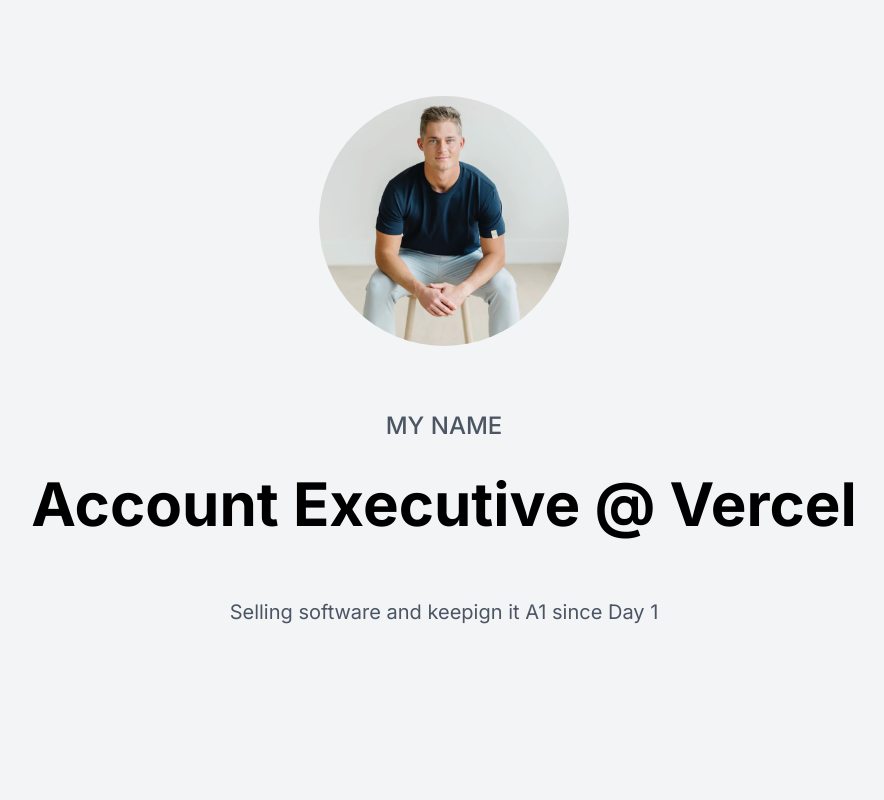
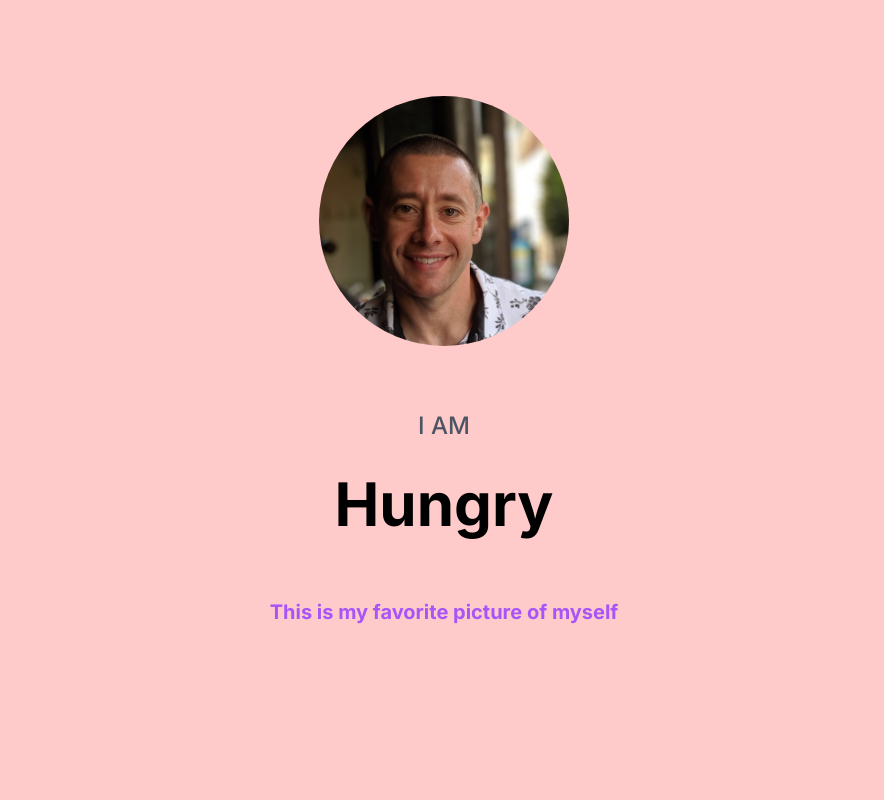
Before and after one commit to mattjared/chris-b-dot-com, a Next.js app: page / in a window 1280 px wide. Shown: the top 800 px of the page, without its empty margins (196-1080 px from the left). Built offline with nearby package versions, Linux system fonts and the light colour scheme.

Commit message:
customized this sweet sweet site

```diff
--- a/src/app/page.js
+++ b/src/app/page.js
@@ -5,12 +5,12 @@
 
 export default function Home() {
   return (
-    <main className='bg-gray-100'>
+    <main className='bg-red-200'>
       <section className="py-10 md:pt-24 md:pb-12 container max-w-screen-xl mx-auto px-4 text-center">
-        <Image src="/headshot.jpeg" alt="" width="250" height="250" className="mx-auto mb-16 rounded-full" />
-        <h1 className="font-medium text-gray-600 text-lg md:text-2xl uppercase mb-8">{`my name`}</h1>
-        <h2 className='text-6xl font-bold'>Account Executive @ Vercel</h2>
-        <p className="font-normal text-gray-600 text-md md:text-xl my-16">Selling software and keepign it A1 since Day 1</p>
+        <Image src="/pic of me.png" alt="" width="250" height="250" className="mx-auto mb-16 rounded-full" />
+        <h1 className="font-medium text-gray-600 text-lg md:text-2xl uppercase mb-8">{`I am`}</h1>
+        <h2 className='text-6xl font-bold'>Hungry</h2>
+        <p className="font-bold text-purple-500 text-md md:text-xl my-16">This is my favorite picture of myself</p>
       </section>
       <Contact />
       <Tiles />
```
Also changed, not shown: public/pic of me.png (added).
